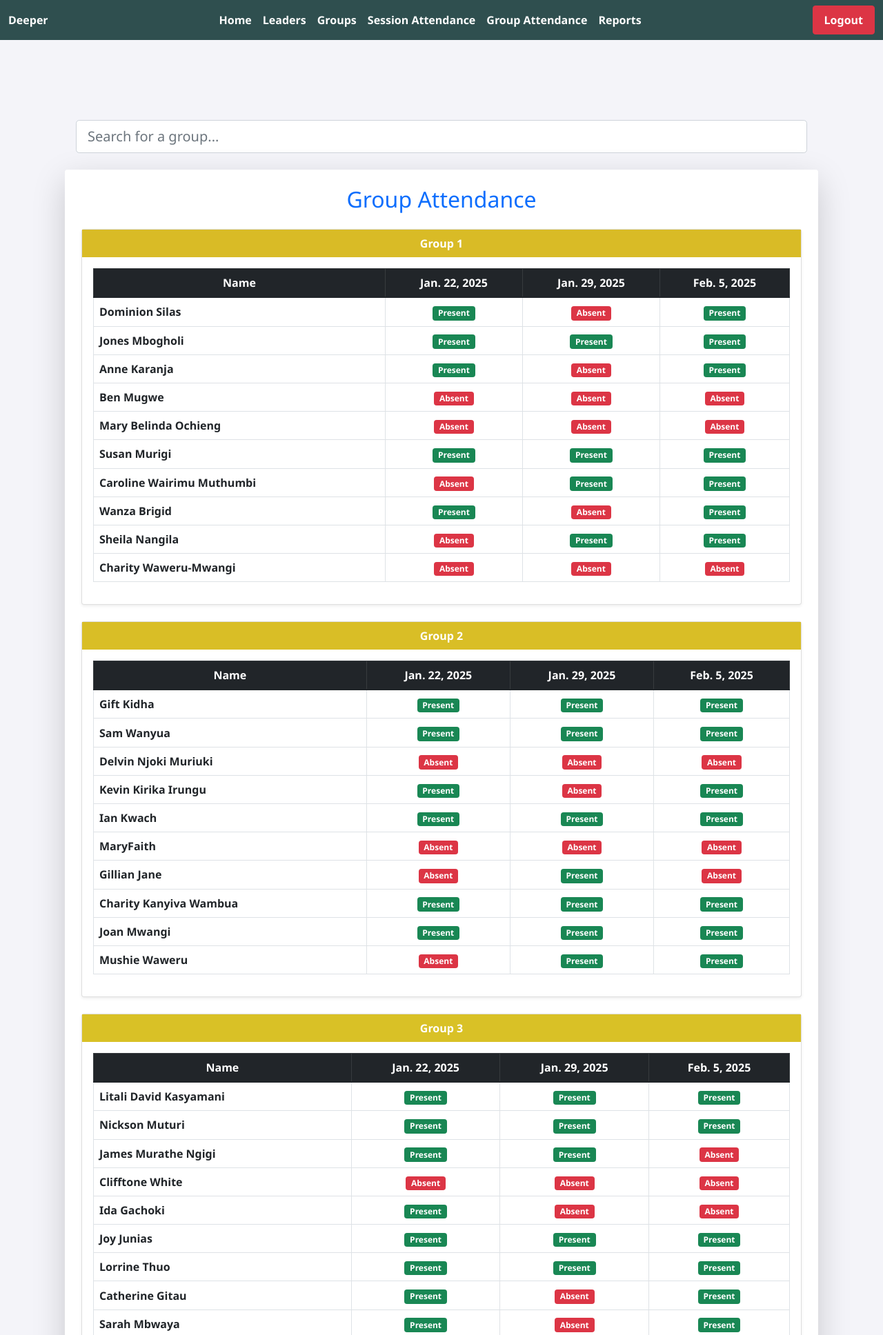
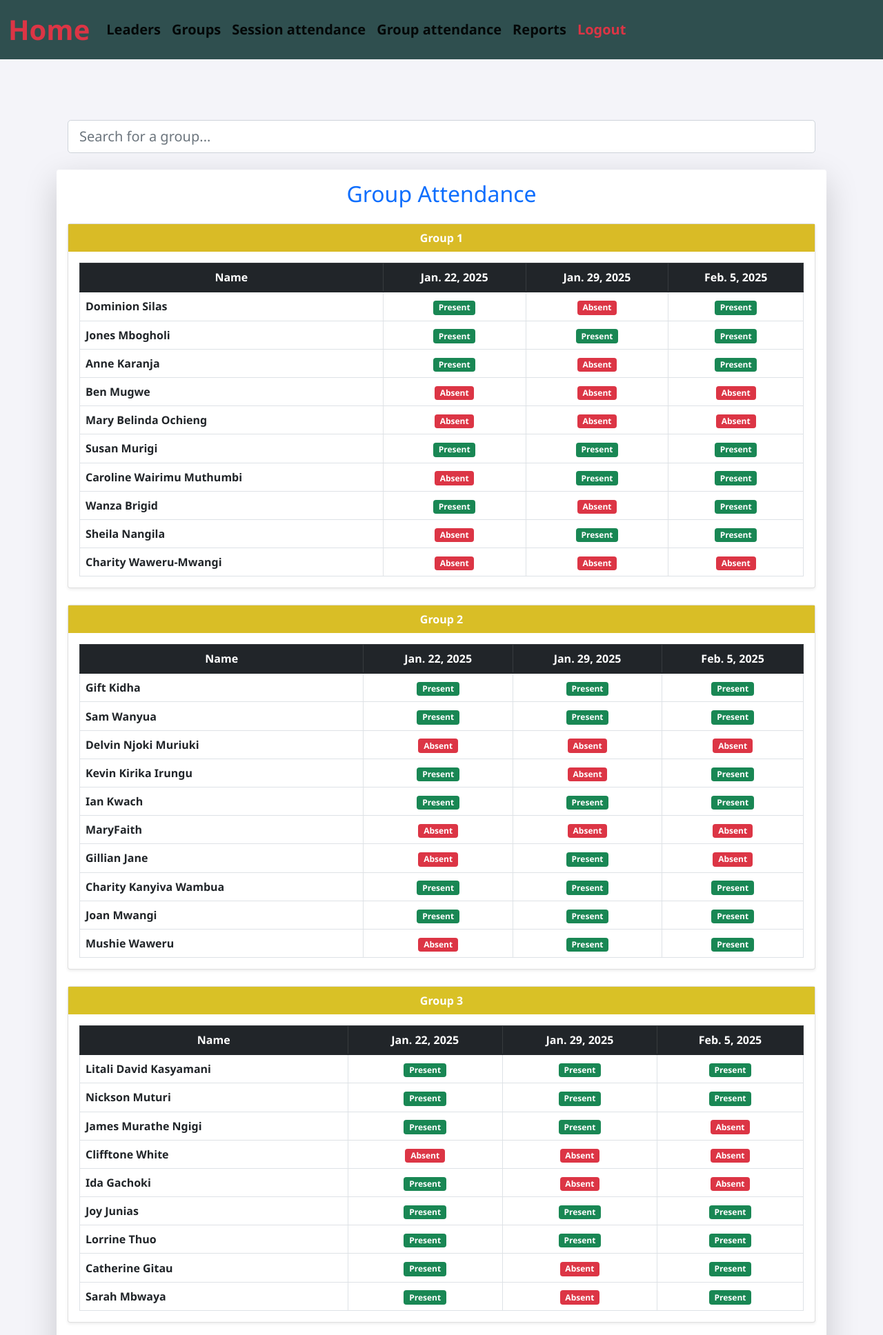
Before and after one commit to jimmyMithamo/new_deeper, a Django app: page /supervisor/all_attendance/ in a window 1280 px wide. Shown: the top 1936 px of the page at 69% size. Run offline with Django 5.2, Linux system fonts and the light colour scheme; data comes from the database, SQL or seed files in the repository; both versions use the stored data as it was after the commit.

Commit message:
new changes

```diff
--- a/attendance/templates/attendance/all_attendance.html
+++ b/attendance/templates/attendance/all_attendance.html
@@ -1,17 +1,18 @@
-{% extends "attendance/base.html" %}
+{% extends 'attendance/base.html' %}
+{% load static %}
 {% load custom_filters %}
 
-{% block title %}All Attendance{% endblock %}
+{% block title %}All Attendance{% endblock title%}
 
 {% block content %}
-<div class="container d-flex flex-column justify-content-center align-items-center" style="min-height: 80vh;">
+<div class="container-fluid d-flex flex-column justify-content-center align-items-center p-0" style="min-height: 80vh;">
     <!-- Search Box -->
-    <div class="w-100 w-md-75 w-lg-50 mb-4 px-3">
+    <div class="w-100 mb-4 px-3">
         <input type="text" id="groupSearch" class="form-control form-control-lg" placeholder="Search for a group..." onkeyup="filterGroups()">
     </div>
 
     <!-- Scrollable Attendance Box -->
-    <div class="scroll-box shadow-lg p-4 bg-white rounded w-100 w-md-75 w-lg-50" style="max-height: 70vh; overflow-y: auto;">
+    <div class="scroll-box shadow-lg p-3 bg-white rounded w-100" style="max-height: 70vh; overflow-y: auto;">
         <h2 class="text-center mb-4 text-primary">Group Attendance</h2>
 
         {% for group, members in attendance_data.items %}
@@ -23,8 +24,8 @@
             </div>
 
             <!-- Responsive Table -->
-            <div class="table-responsive-sm p-3">
-                <table class="table table-bordered table-hover text-center align-middle">
+            <div class="table-responsive p-0 p-md-3">
+                <table class="table table-bordered table-hover text-center align-middle m-0">
                     <thead class="table-dark">
                         <tr>
                             <th>Name</th>
--- a/attendance/templates/attendance/base.html
+++ b/attendance/templates/attendance/base.html
@@ -3,52 +3,27 @@
 <head>
   <meta charset="UTF-8">
   <title>{% block title %}Deeper Attendance{% endblock %}</title>
+
   <!-- Bootstrap CSS -->
   <link href="https://cdn.jsdelivr.net/npm/bootstrap@5.1.3/dist/css/bootstrap.min.css" rel="stylesheet">
+
   <style>
     body {
       background-color: #f4f4f9;
       font-family: 'Segoe UI', Tahoma, Geneva, Verdana, sans-serif;
-      padding-top: 80px; /* To prevent content from being hidden behind fixed navbar */
-      padding-bottom: 50px; /* To prevent content from overlapping footer */
+      padding-top: 80px;  /* Prevent content from being hidden behind navbar */
+      padding-bottom: 50px; /* Prevent content from overlapping footer */
     }
 
     /* Navbar Styling */
     .navbar {
-      background-color: #2F4F4F;  /* Dark Slate Gray for good contrast */
+      background-color: #2F4F4F;  /* Dark Slate Gray */
     }
 
-    .navbar-nav {
-      margin: 0 auto;
-    }
-
-    .navbar-brand, .nav-link {
-      color: white !important;
-      font-weight: bold;
-      font-size: 1.0rem;  /* Default font size */
-    }
-
-    .nav-link:hover {
-      color: #FFD65A !important; /* Soft Yellow highlight on hover */
-    }
-
-    /* Increase font size on small screens */
-    @media (max-width: 576px) {
-      .navbar-brand, .nav-link {
-        font-size: 1.0rem;  /* Increase font size on small screens */
-      }
-
-      .navbar-brand {
-        font-size: 1.6rem;  /* Make brand text larger on small screens */
-      }
-      .nav-link:hover {
-        color: white !important; /* Revert hover color to white */
-      }
-    }
 
     /* Footer Styling */
     footer {
-      background-color: #2F4F4F;  /* Matching the navbar */
+      background-color: #2F4F4F;
       color: white;
       position: fixed;
       bottom: 0;
@@ -56,46 +31,32 @@
       text-align: center;
       padding: 10px 0;
     }
-    /* Increase the size of the toggle button */
-    .navbar-toggler {
-      padding: 0.95rem 1rem;  /* Adjust padding for a larger button */
-      font-size: 1.25rem;     /* Increase font size if using text icons */
-    }
-
-    /* Increase the size of the hamburger icon */
-    .navbar-toggler-icon {
-      width: 1.8em;  /* Increase width */
-      height: 1.0em; /* Increase height */
-    }
-
   </style>
 </head>
+
 <body>
 
-  <!-- Navbar Start -->
-  <nav class="navbar navbar-expand-lg navbar-dark fixed-top">
+  <nav class="navbar navbar-expand-lg navbar-light text-light fixed-top h-10">
     <div class="container-fluid">
-      <a class="navbar-brand mx-auto" href="#">Deeper</a>
-      <button class="navbar-toggler" type="button" data-bs-toggle="collapse" data-bs-target="#navbarNav"
-              aria-controls="navbarNav" aria-expanded="false" aria-label="Toggle navigation">
+      <a class="navbar-brand fw-bold text-danger fs-md-3 fs-1" href="{% url 'admin_home' %}">Home</a>
+      <button class="navbar-toggler fs-2" type="button" data-bs-toggle="collapse" data-bs-target="#navbarNavAltMarkup" aria-controls="navbarNavAltMarkup" aria-expanded="false" aria-label="Toggle navigation">
         <span class="navbar-toggler-icon"></span>
       </button>
-      <div class="collapse navbar-collapse justify-content-center" id="navbarNav">
-        <ul class="navbar-nav">
-          <li class="nav-item"><a class="nav-link active" href="{% url 'admin_home' %}">Home</a></li>
-          <li class="nav-item"><a class="nav-link" href="{% url 'assign_leader' %}">Leaders</a></li>
-          <li class="nav-item"><a class="nav-link" href="{% url 'manage_group' %}">Groups</a></li>
-          <li class="nav-item"><a class="nav-link" href="{% url 'view_attendance' %}">Session Attendance</a></li>
-          <li class="nav-item"><a class="nav-link" href="{% url 'all_attendance' %}">Group Attendance</a></li>
-          <li class="nav-item"><a class="nav-link" href="{% url 'generate_attendance_report' %}">Reports</a></li>
-        </ul>
-        <a class="nav-link btn btn-danger" href="{% url 'supervisor_logout' %}">Logout</a>
+      <div class="collapse navbar-collapse" id="navbarNavAltMarkup">
+        <div class="navbar-nav fs-5 fw-bold fs-md-5">
+          <a class="nav-link active " aria-current="page" href="{% url 'assign_leader' %}">Leaders</a>
+          <a class="nav-link active " aria-current="page" href="{% url 'manage_group' %}">Groups</a>
+          <a class="nav-link active " aria-current="page" href="{% url 'view_attendance' %}">Session attendance</a>
+          <a class="nav-link active " aria-current="page" href="{% url 'all_attendance' %}">Group attendance</a>
+          <a class="nav-link active " aria-current="page" href="{% url 'generate_attendance_report' %}">Reports</a>
+          <a class="nav-link active text-danger " aria-current="page" href="{% url 'supervisor_logout' %}">Logout</a>
+        </div>
       </div>
     </div>
   </nav>
   <!-- Navbar End -->
 
-  <!-- Content Block -->
+  <!-- Main Content Block -->
   <div class="container">
     {% block content %}{% endblock %}
   </div>
```
Also changed, not shown: db.sqlite3, 1 other file.
